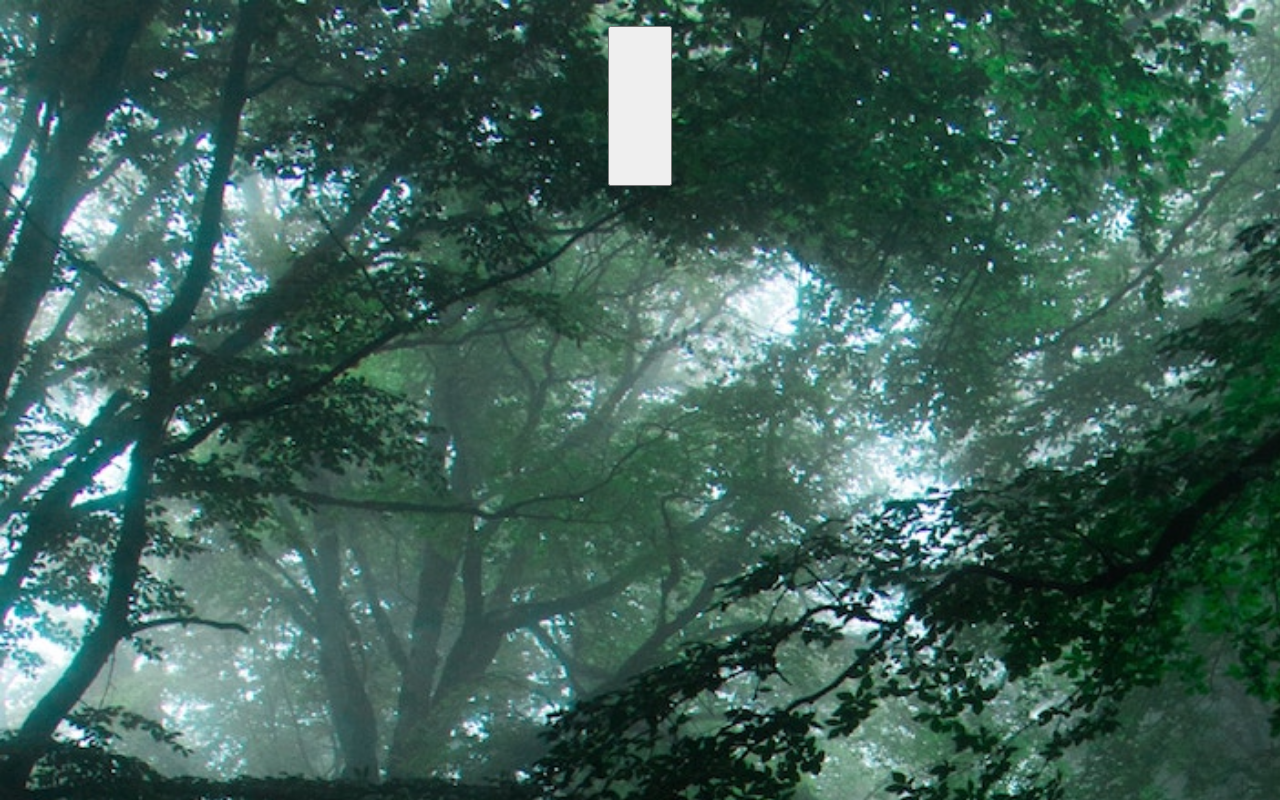
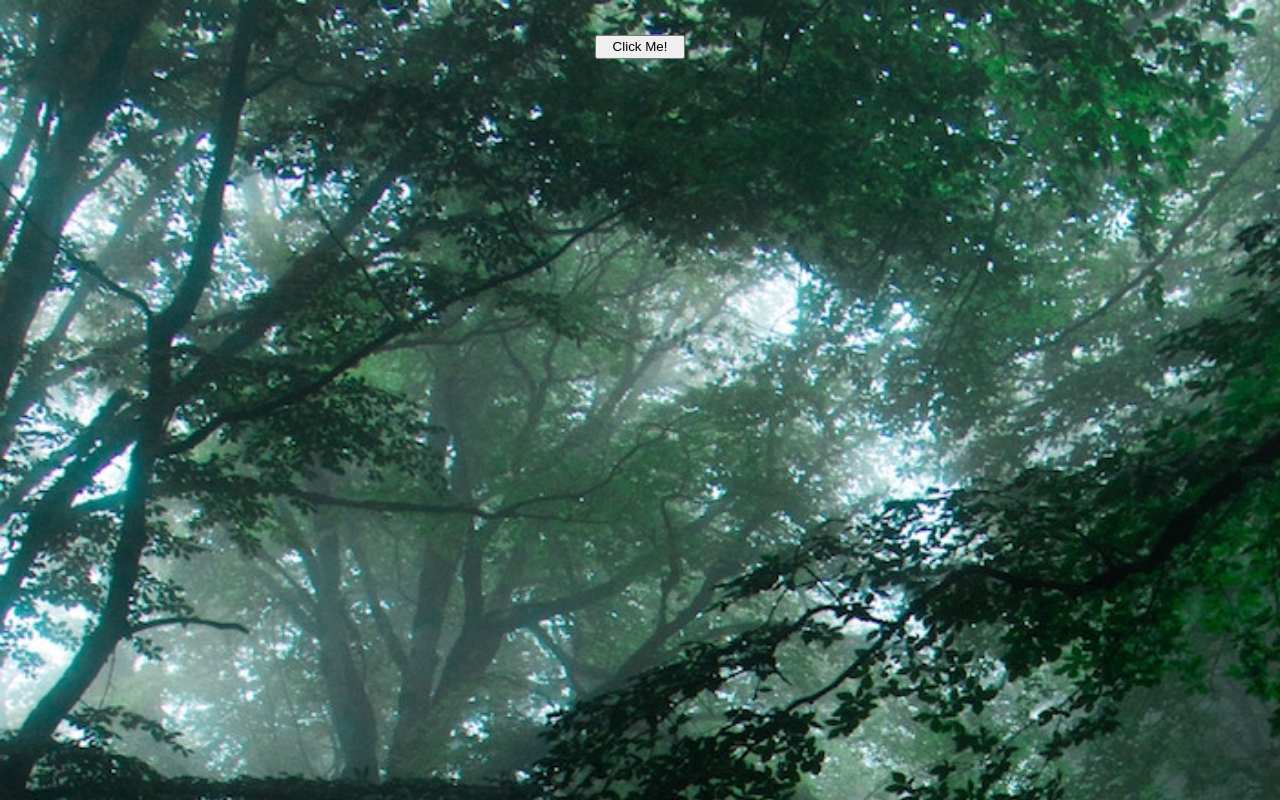
Before and after one commit to rabbitattack/capstoneFront, a React (Create React App) app: page / in a window 1280 px wide. Shown: the top 800 px of the page. Built offline with nearby package versions, Linux system fonts and the light colour scheme.

Commit message:
Button responding

```diff
--- a/src/App.css
+++ b/src/App.css
@@ -41,7 +41,7 @@
 
 .login {
   justify-content: center;
-  height: 20vh;
-  width: 5vw;
-  box-shadow: 2px;
+  height: 3vh;
+  width: 7vw;
+  box-shadow: px;
 }
--- a/src/App.js
+++ b/src/App.js
@@ -16,7 +16,7 @@ class App extends React.Component {
           <div className="golf">
             <p>{Landing}</p>
             <Login />
-            {/* <button onClick={""} className="expenses">My Monthly Expenses</button> */}
+            {/* <button onClick={} className="expenses">My Monthly Expenses</button> */}
           </div>
         </header>
       </div>
--- a/src/components/Login.js
+++ b/src/components/Login.js
@@ -1,9 +1,14 @@
 import React from 'react';
 
 class Login extends React.Component {
+
+    login = () => {
+        console.log("Button was clicked G!")
+    }
+
     render() {
         return (
-            <button className='login' />
+            <button onClick={this.login} className='login'>Click Me!</button>
         );
     }
 }
```
